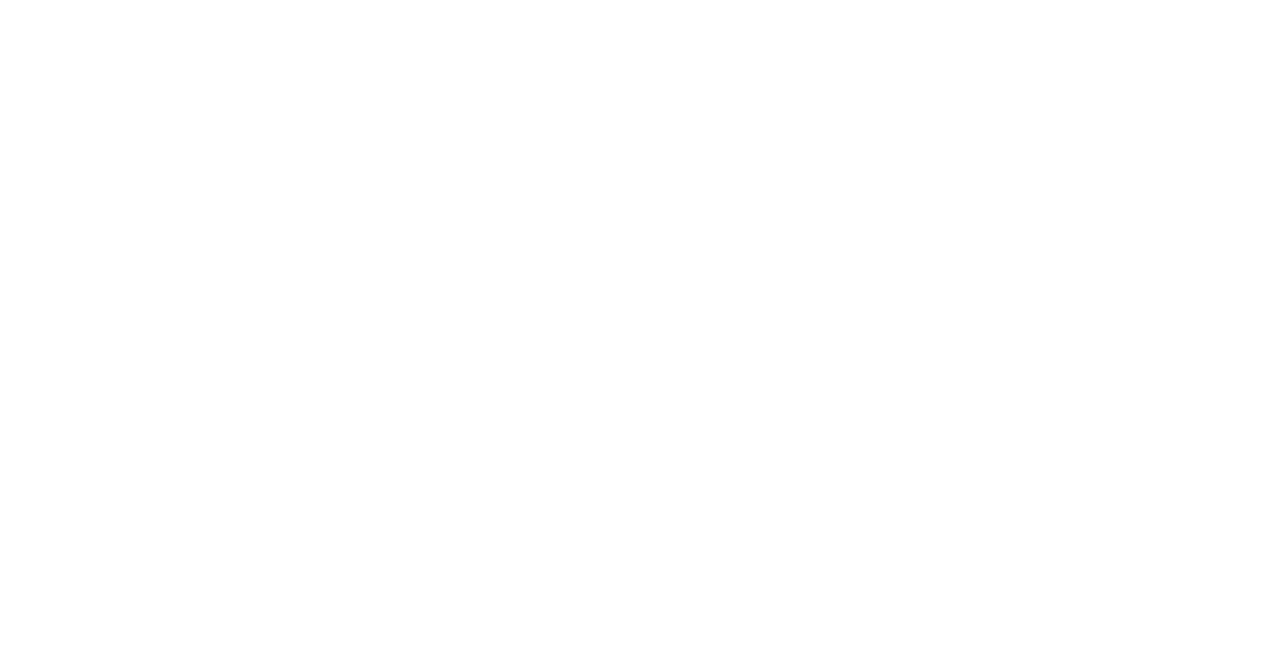
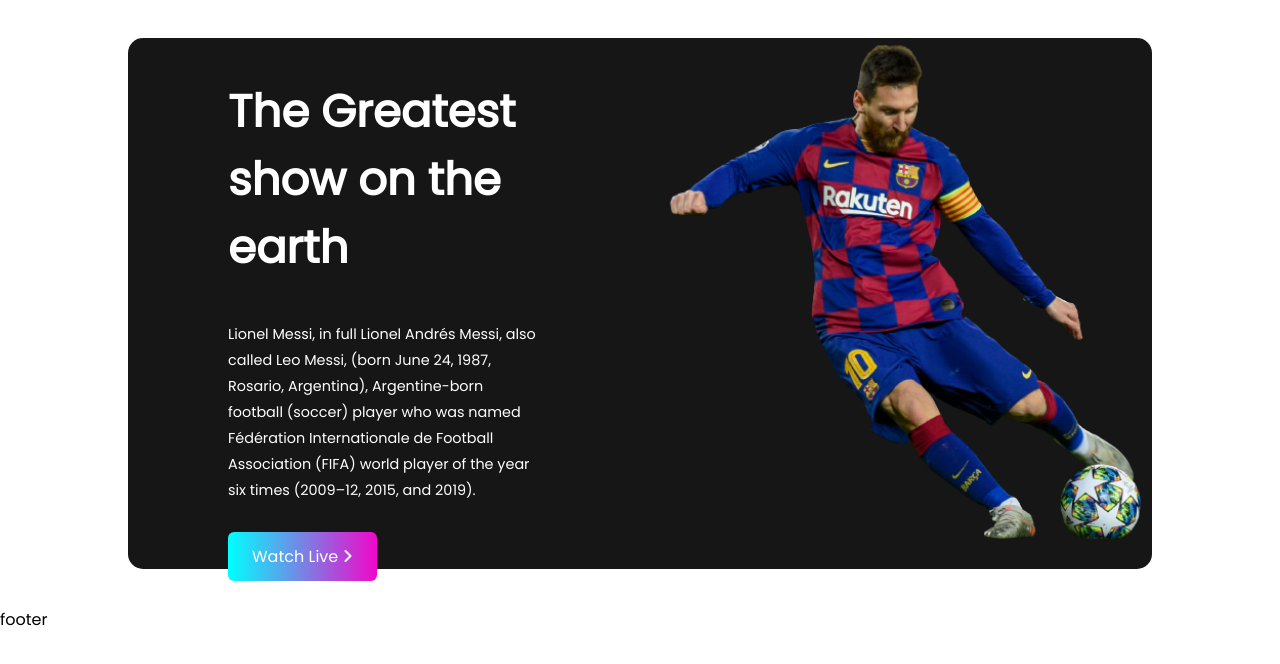
Before and after one commit to julhas12/Assignment2, a plain HTML site: page index.html in a window 1280 px wide. Drawn offline with Linux system fonts and the light colour scheme.

Commit message:
banner section added

```diff
--- a/index.html
+++ b/index.html
@@ -1,12 +1,43 @@
 <!DOCTYPE html>
 <html lang="en">
+
 <head>
-    <meta charset="UTF-8">
-    <meta http-equiv="X-UA-Compatible" content="IE=edge">
-    <meta name="viewport" content="width=device-width, initial-scale=1.0">
+    <meta charset="UTF-8" />
+    <meta http-equiv="X-UA-Compatible" content="IE=edge" />
+    <meta name="viewport" content="width=device-width, initial-scale=1.0" />
     <title>FIFA World Cup 2022</title>
+
+    <!-- --------------font awesome sdn---------- -->
+    <script src="https://kit.fontawesome.com/5bc2d327ce.js" crossorigin="anonymous"></script>
+
+    <!-- -------css link-------- -->
+    <link rel="stylesheet" href="style.css" />
 </head>
+
 <body>
+    <section class="section-container">
+        <div class="banner-container common-padding">
+            <div class="banner-content">
+                <h1>The Greatest show on the earth</h1>
+                <p>
+                    Lionel Messi, in full Lionel Andrés Messi, also called Leo Messi, (born June 24, 1987, Rosario,
+                    Argentina), Argentine-born football (soccer) player who was named Fédération Internationale de
+                    Football Association (FIFA) world player of the year six times (2009–12, 2015, and 2019).
+                </p>
+                <a href="#">Watch Live <i class="fa fa-angle-right"></i>
+                </a>
+            </div>
 
+            <div class="banner-img">
+               <img src="/images/messi-removebg-preview.png" alt="Messi">
+        </div>
+    </section>
+    <section class="">
+
+    </section>
+    <footer>
+        footer
+    </footer>
 </body>
+
 </html>
--- a/style.css
+++ b/style.css
@@ -0,0 +1,63 @@
+/* --------google font---------- */
+@import url('https://fonts.googleapis.com/css2?family=Poppins&display=swap');
+/* --------common style------ */
+body
+{
+    margin: 0;
+    padding: 0;
+    box-sizing: border-box;
+    font-family: 'Poppins', sans-serif;
+
+}
+.common-padding
+{
+    display: flex;
+    margin: 3% 10%;
+}
+/* -----------banner section-------- */
+.banner-container
+{
+    background-color: #161616;
+    border-radius: 15px;
+}
+
+.banner-content
+{
+    width: 50%;
+}
+.banner-content h1, p, a
+{
+    color:white;
+    margin: 40px 100px;
+
+}
+.banner-content h1
+{
+    font-size: 45px;
+}
+.banner-content p
+{
+    font-size: .9em;
+    line-height: 1.8em;
+}
+.banner-content a
+{
+    text-decoration: none;
+    background-image: linear-gradient(to right,#00ffff,#f107ca);
+    padding: .8em 1.5em;
+    border-radius: 6px;
+}
+.banner-content a:hover
+{
+    background-image: linear-gradient(to right,#eeff00,#62e7bb);
+    color: #f80000;
+}
+.banner-img
+{
+    width: 50%;
+}
+.banner-img img
+{
+    width: 100%;
+    padding: 5px  0;
+}
```
Also changed, not shown: images/Lionel-Messi-removebg-preview.png (deleted), images/messi-removebg-preview.png (added).
